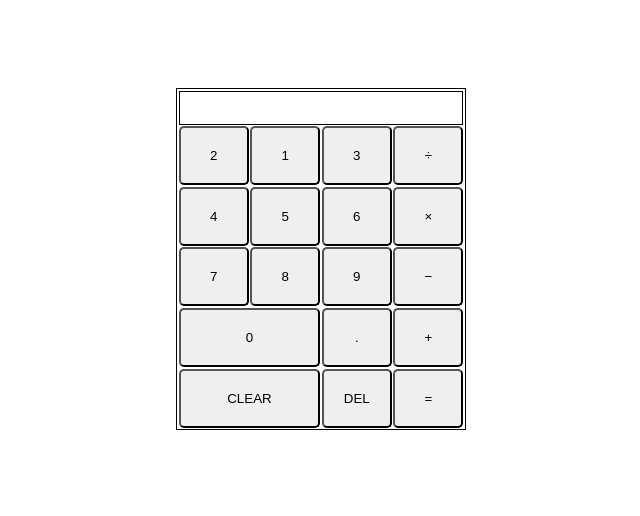
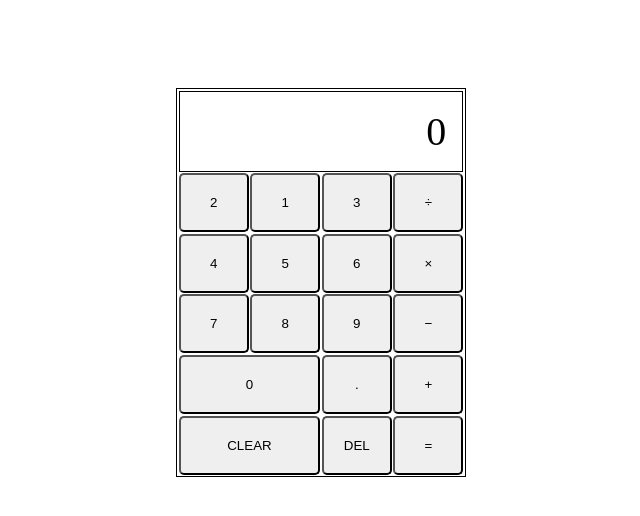
Before and after one commit to NotNaoChief/calculator, a plain HTML site: page index.html in a window 1280 px wide. Shown: the whole page, without its empty margins (319-959 px from the left). Drawn offline with Linux system fonts and the light colour scheme.

Commit message:
Loads with 0 on screen

```diff
--- a/index.html
+++ b/index.html
@@ -11,7 +11,7 @@
     <div class="calculator">
         <section class="screen">
             <section data-previous-operand class="previous-operand"></section>
-            <section data-current-operand class="current-operand"></section>
+            <section data-current-operand class="current-operand">0</section>
         </section>
         <section class="buttons">
             <button data-number class="number">2</button>
```
